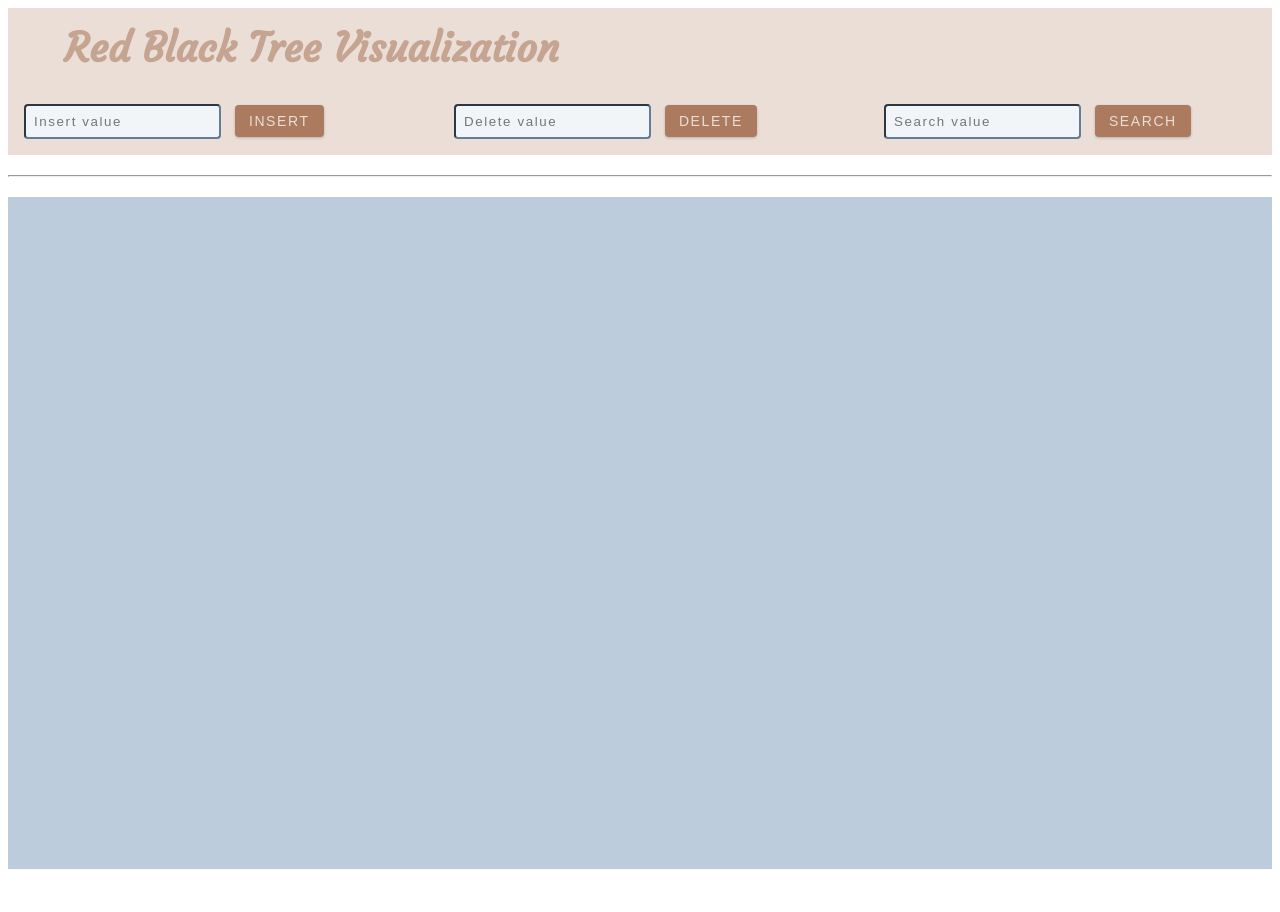
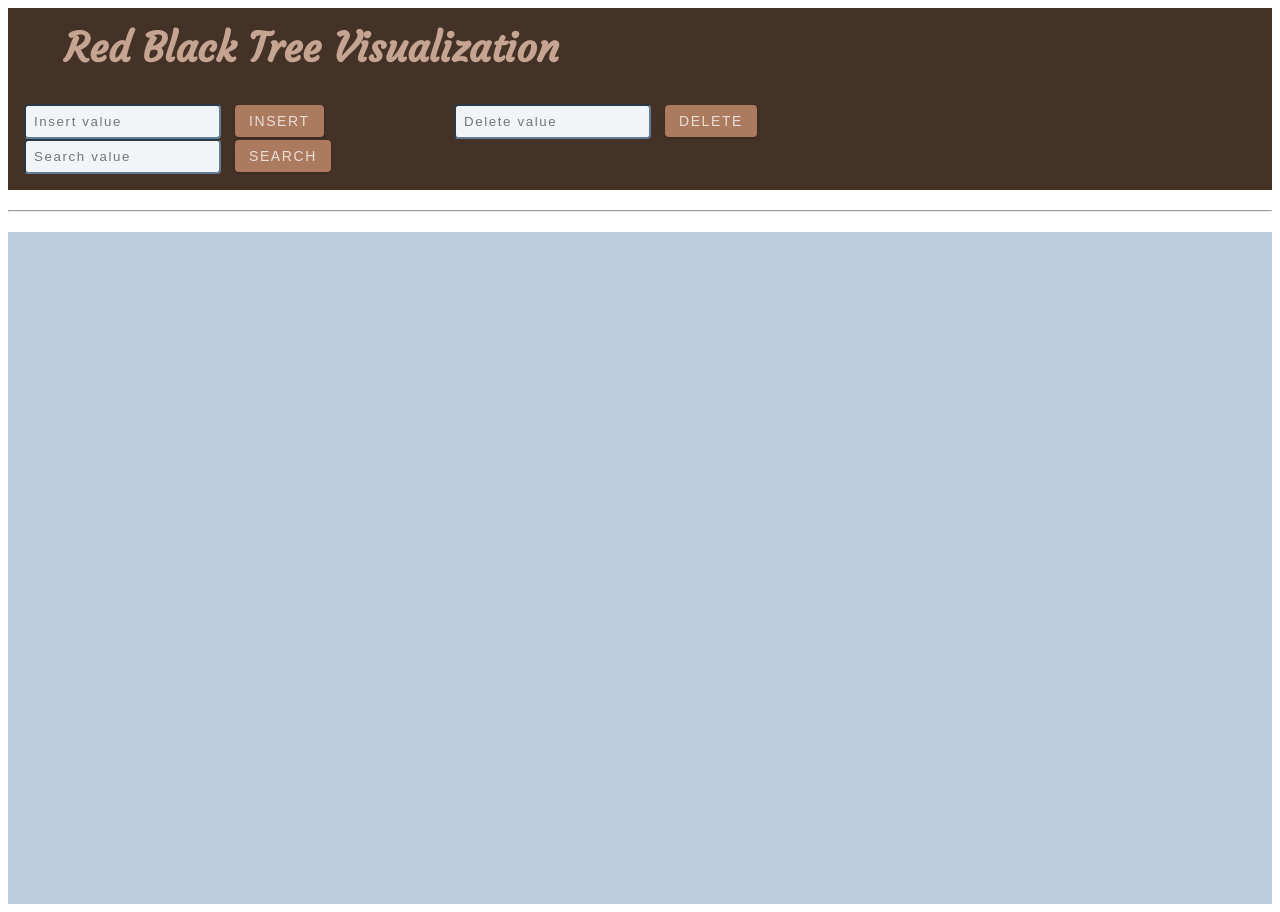
Before and after one commit to UIT-21522883/rb-tree-visualize, a website built with webpack: page index.html in a window 1280 px wide. Before the commit the page ends 877 px from the top, so only its background shows below. Built offline with nearby package versions, Linux system fonts and the light colour scheme; a web font is replaced by a local one.

Commit message:
Update styles.css

```diff
--- a/styles.css
+++ b/styles.css
@@ -3,7 +3,7 @@
 Logo fonts
 ===============
 */
-@import url('https://fonts.googleapis.com/css2?family=Courgette&display=swap');
+@import url('https://fonts.googleapis.com/  css2?family=Courgette&display=swap');
 /*
 ===============
 Variables
@@ -52,13 +52,13 @@
 }
 
 body {
-  font-family: 'Franklin Gothic Medium', 'Arial Narrow', Arial, sans-serif  ;
+  font-family: -apple-system, BlinkMacSystemFont, 'Segoe UI', Roboto, Oxygen,
+    Ubuntu, Cantarell, 'Open Sans', 'Helvetica Neue', sans-serif;
   background: var(--clr-white);
   color: var(--clr-grey-1);
   line-height: 1.5;
   font-size: 0.875rem;
 }
-
 
 h1 {
   font-size: 2.5rem;
@@ -80,12 +80,12 @@
 }
 
 .section-1 {
-  background-color: var(--clr-primary-10);
+  background-color: var(--clr-primary-1);
 }
 
 .form_control {
   display: grid;
-  grid-template-columns: 400px 400px 400px;
+  grid-template-columns: 400px 400px;
   column-gap: 30px;
   margin-bottom: 1.25rem;
   padding: 1rem;
```
